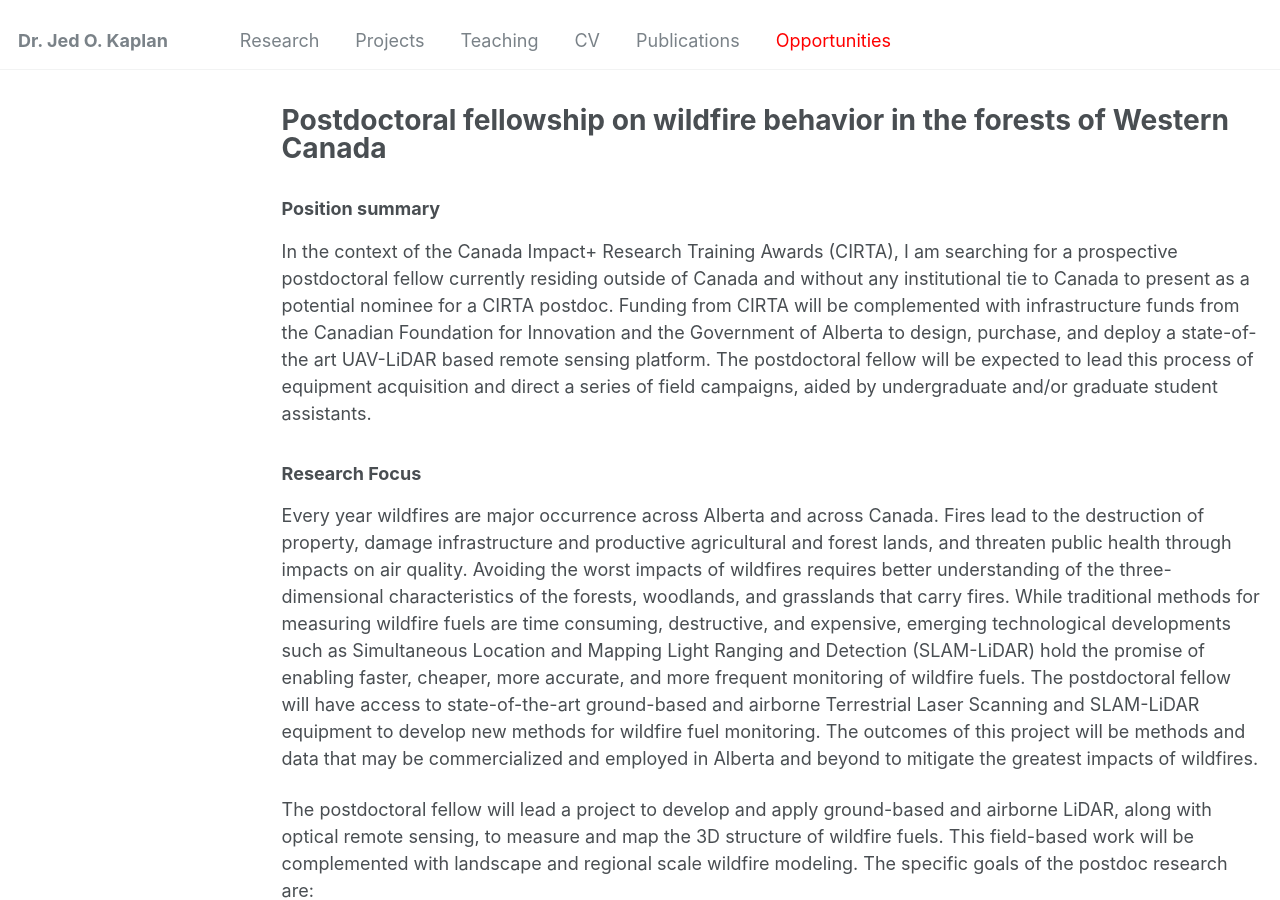
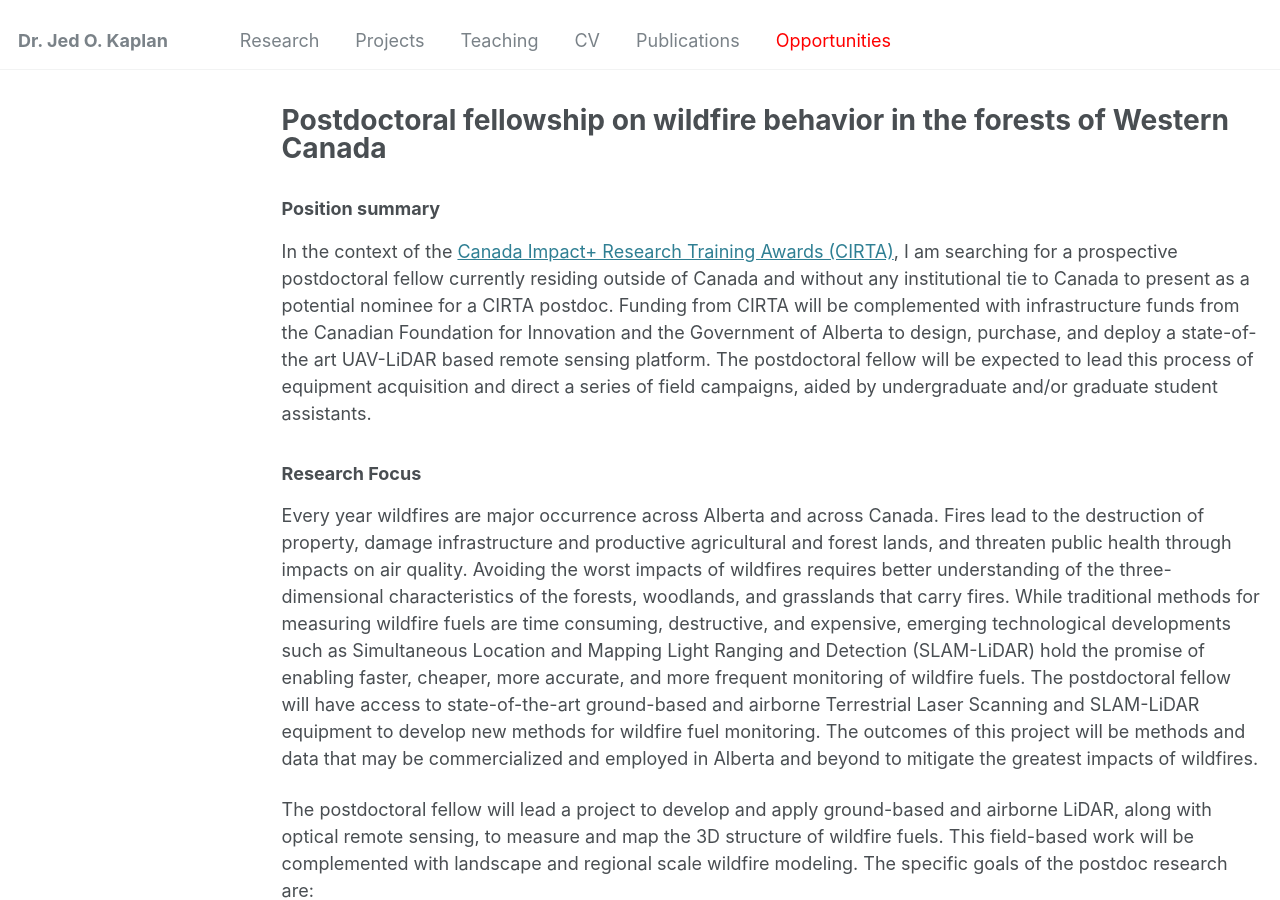
Before and after one commit to jedokaplan/jedokaplan.github.io, a Jekyll site: the page built from _opportunities/5_Postdoc_wildfire-fuels.md, in a window 1280 px wide and 900 px high. Built offline with Jekyll 4.4.1, drawn with Linux system fonts in a browser that asks for light colours; some of the changed lines change nothing that is shown.

Commit message:
edits to job posts

```diff
--- a/_opportunities/5_Postdoc_wildfire-fuels.md
+++ b/_opportunities/5_Postdoc_wildfire-fuels.md
@@ -27,7 +27,7 @@
 
 ### Position summary
 
-In the context of the Canada Impact+ Research Training Awards (CIRTA), I am searching for a prospective postdoctoral fellow currently residing outside of Canada and without any institutional tie to Canada to present as a potential nominee for a CIRTA postdoc. Funding from CIRTA will be complemented with infrastructure funds from the Canadian Foundation for Innovation and the Government of Alberta to design, purchase, and deploy a state-of-the art UAV-LiDAR based remote sensing platform. The postdoctoral fellow will be expected to lead this process of equipment acquisition and direct a series of field campaigns, aided by undergraduate and/or graduate student assistants.
+In the context of the [Canada Impact+ Research Training Awards (CIRTA)](https://nserc-crsng.canada.ca/en/canada-impact-research-training-awards-qa){:target="_blank"}, I am searching for a prospective postdoctoral fellow currently residing outside of Canada and without any institutional tie to Canada to present as a potential nominee for a CIRTA postdoc. Funding from CIRTA will be complemented with infrastructure funds from the Canadian Foundation for Innovation and the Government of Alberta to design, purchase, and deploy a state-of-the art UAV-LiDAR based remote sensing platform. The postdoctoral fellow will be expected to lead this process of equipment acquisition and direct a series of field campaigns, aided by undergraduate and/or graduate student assistants.
 
 ### Research Focus
 
@@ -72,7 +72,7 @@
 ### Application instructions
 
 Applicants should submit the following materials as **a single PDF
-file** [at this link](https://tally.so/r/A7K2WW){:target="_blank"}:
+file** [at this link](https://tally.so/r/Y5ReBJ){:target="_blank"}:
 
 - A one-page statement describing your research interests and
   experience, and career goals.
```
